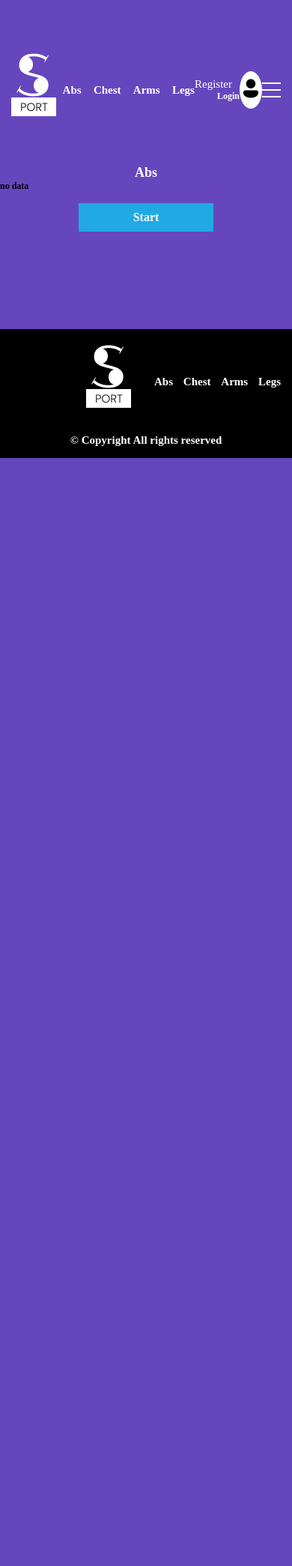
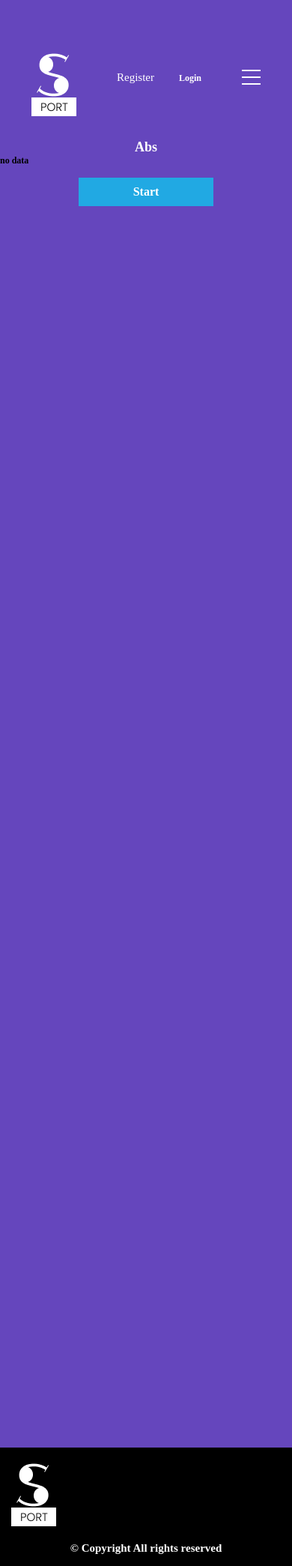
Before and after one commit to ZeroMortalZen/Fittness-App, a PHP site: page /login_register/src/abs.php in a window 390 px wide. Shown: the whole page at 75% size. Before the commit the page ends 611 px from the top, so only its background shows below. Run offline with PHP 8.4, Linux system fonts and the light colour scheme; data that the repository does not hold is empty.

Commit message:
adapting on all sizes

```diff
--- a/css/home.css
+++ b/css/home.css
@@ -50,7 +50,7 @@ button {
     font-size: 24px;
     font-weight: 500;
     font-family: Montserrat;
-    margin-top: 30px;
+    margin-top: 63px;
     color: #000;
 }
 .section {
@@ -58,7 +58,7 @@ button {
     max-width: 1240px;
     width: 100%;
     justify-content: space-between;
-    margin: 50px auto 0px;
+    margin: 30px auto 0px;
 }
 .abs-section, .chest-section, .arms-section, .legs-section {
     max-width: 250px;
@@ -90,6 +90,7 @@ button {
 .main-page {
     background: url("../img/main-img.png") no-repeat top / cover;
     height: 900px;
+
 }
 .header-inner {
     display: flex;
@@ -99,7 +100,7 @@ button {
 }
 .top-logo {
     background: url('../img/logo.png') no-repeat;
-    width: 140px;
+    width: 60px;
     height: 140px;
     display: block;
 }
@@ -232,11 +233,17 @@ button {
 /* FOOTER */
 .footer {
     background: #000;
-    margin-top: 130px;
+    margin-top: 522px;
 }
 .footer-inner {
     display: flex;
     align-items: center;
+    margin-left: 100px;
+}
+.bottom-menu {
+    display: flex;
+    max-width: 287px;
+    width: 100%;
     margin-left: 100px;
 }
 .copyright {
@@ -265,13 +272,11 @@ button {
 }
 .exercise-title {
     margin-left: 15px;
-
 }
 .exercise-cal {
     margin-left: 15px;
     margin-top: 5px;
 }
-
 .start-btn {
     display: block;
     max-width: 180px;
@@ -318,22 +323,17 @@ button {
 .username-section, .firstname-section {
     margin-top: 30px;
 }
-
 .username-section, .password-section, .firstname-section, .lastname-section, .email-section {
     display: flex;
     justify-content: center;
     align-items: center;
-
 }
-
 .lastname-section, .password-section, .username-section, .email-section {
     margin-top: 15px;
 }
-
 .username, .password, .firstname, .lastname, .email {
     font-size: 13px;
 }
-
 .firstnameInput {
     margin-left: 20px;
 }
@@ -344,16 +344,14 @@ button {
     margin-left: 22.5px;
 }
 .usernameInput {
-    margin-left: 21.5px;
+    margin-left: 20px;
 }
 .emailInput {
     margin-left: 42.5px;
 }
-
 .buttons {
     display: flex;
 }
-
 .login-btn, .reset-btn, .submit-btn {
     display: block;
     max-width: 100px;
@@ -365,11 +363,9 @@ button {
     text-align: center;
     transition: 0.5s ease-in;
 }
-
 .login-btn:hover {
     background-color: #169CD6;
 }
-
 .no-account {
     text-align: center;
     margin-left: -50px;
@@ -390,31 +386,99 @@ button {
     margin-top: 15px;
 }
 
-
-/* Responsive */
-@media (max-width: 1920px) {
-
-}
 @media (max-width: 1200px) {
 	.container {
 		max-width: 960px;
+        margin: 0px auto;
 	}
+    .top-menu {
+        margin-left: -100px;
+        max-width: 200px;
+    }
+    .section {
+        max-width: 960px;
+        flex-wrap: wrap;
+    }
+    .footer-inner {
+        margin-left: 0px;
+    }
+    .footer {
+        margin-top: 893px;
+    }
 }
 @media (max-width: 991px) {
 	.container {
 		max-width: 720px;
 	}
+    .top-menu {
+        margin-left: 0px;
+    }
+    .offer {
+        max-width: 426px;
+    }
+    .arrow-down {
+        margin-top: 170px;
+    }
 }
 @media (max-width: 767px) {
 	.container {
 		max-width: 540px;
 	}
+    .top-logo {
+        height: 106px;
+    }
+    .top-menu {
+        display: none;
+    }
+    .offer {
+        margin: 100px auto 0px;
+    }
+    .arrow-down {
+        margin-top: 336px;
+    }
+    .offer__title {
+        font-size: 36px;
+    }
+    .mobile-menu {
+        top: 115px;
+    }
 }
 @media (max-width: 575px) {
 	.container {
 		padding: 0 15px;
 	}
+    .arrow-down {
+        margin-right: 50px;
+    }
+}
+@media (max-width: 530px) {
+	.container {
+		padding: 0 15px;
+	}
+    .abs-section, .chest-section, .arms-section, .legs-section {
+        margin: 50px auto 0px;
+    }
+    .offer {
+        max-width: 300px;
+    }
+    .arrow-down {
+        margin-top: 293px;
+    }
+    .bottom-menu {
+        margin-left: 50px;
+    }
+    .footer {
+        margin-top: 1656px;
+    }
 }
 @media (max-width: 420px) {
-
+	.icons__acc {
+        display: none;
+    }
+    .bottom-menu {
+        display: none;
+    }
+    .copyright {
+        margin-top: 20px;
+    }
 }
--- a/home.php
+++ b/home.php
@@ -9,8 +9,8 @@
     <script src="https://code.jquery.com/jquery-3.6.0.min.js"></script>
 </head>
 <body>
+    <div class="main-page">
         <div class="container">
-        <div class="main-page">
             <?php
                 require "layout/header.php";
             ?>
@@ -38,7 +38,7 @@
                 </ul>
             </nav>
             </header>
-        </div>
+
 
 
             <h1 class="main-home-title">Choose The Section you want</h1>
@@ -61,6 +61,7 @@
                 </a>
             </div>
         </div>
+    </div>
     <?php
         require "layout/footer.php";
     ?>
--- a/layout/footer.php
+++ b/layout/footer.php
@@ -2,7 +2,7 @@
     <div class="container">
         <div class="footer-inner">
             <a href="../home.php" class="top-logo"></a>
-            <div class="top-menu">
+            <div class="bottom-menu">
                 <ul class="menu">
                     <li class="menu__list">
                         <a href="../src/abs.php" class="menu__link">Abs</a>
```
Lines whose indentation alone changed are shown as unchanged.
